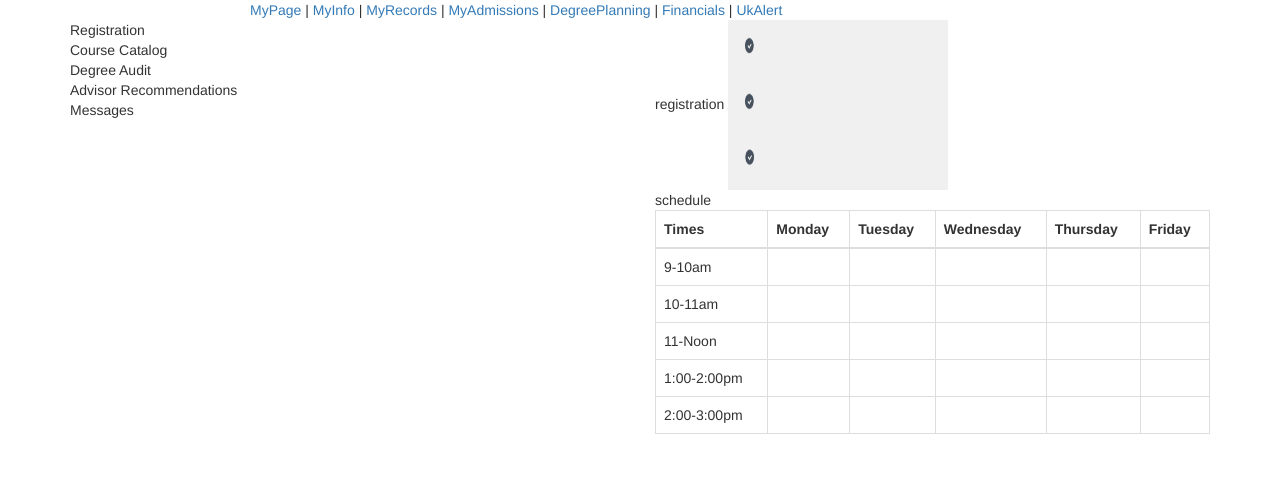
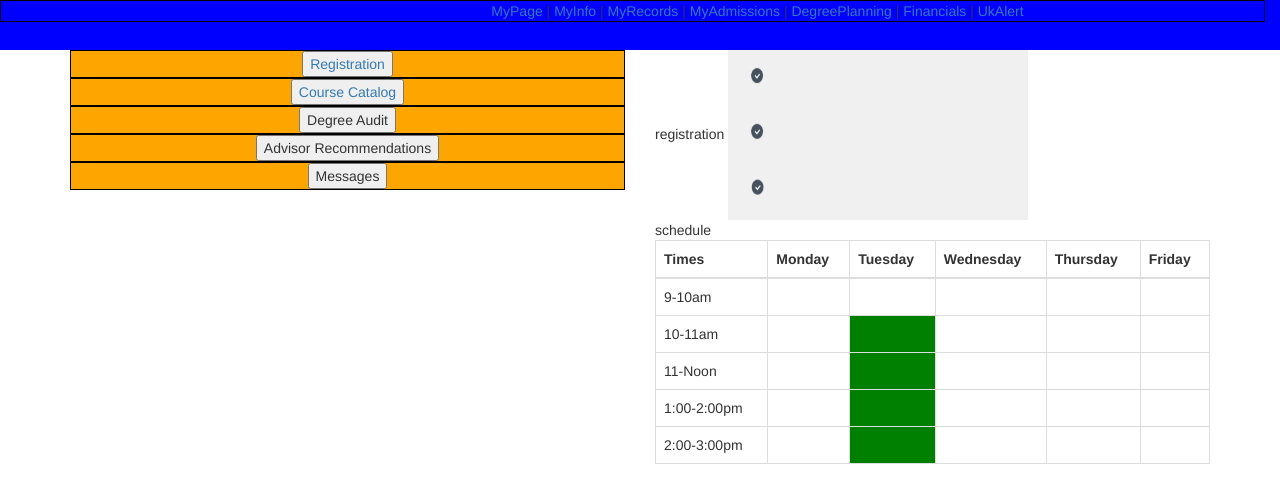
Before and after one commit to sjkl222/myuk, a plain HTML site: page index.html in a window 1280 px wide. Drawn offline with nearby package versions, Linux system fonts and the light colour scheme.

Commit message:
Update index.html

```diff
--- a/index.html
+++ b/index.html
@@ -4,7 +4,10 @@
 
   <link rel="stylesheet" href="https://maxcdn.bootstrapcdn.com/bootstrap/3.3.7/css/bootstrap.min.css" integrity="sha384-BVYiiSIFeK1dGmJRAkycuHAHRg32OmUcww7on3RYdg4Va+PmSTsz/K68vbdEjh4u" crossorigin="anonymous">
   <link href="https://fonts.googleapis.com/css?family=Amatic+SC|Open+Sans+Condensed:300" rel="stylesheet">
-<link href: "style.css" rel="stylesheet">
+  <link href="style.css" rel="stylesheet">
+
+</head>
+
 <div class="container-fluid nav">
   <div id="nav">
   <a style="padding-left:250px" href="index.html">MyPage</a> |
@@ -17,33 +20,31 @@
   </div>
 </div>
 
-</head>
-
   <div class="container content">
     <div class="row">
       <div class="col-sm-6">
         <div class="nav-element">
-          Registration
+          <a href="index.html"><button>Registration</button></a>
         </div>
         <div class="nav-element">
-          Course Catalog
+        <a href="coursecatalog.html"><button>Course Catalog</button></a>
         </div>
         <div class="nav-element">
-          Degree Audit
+        <button>Degree Audit</button>
         </div>
-        <div>
-Advisor Recommendations
-</div>
-<div>
-  Messages
-</div>
+        <div class="nav-element">
+        <button>Advisor Recommendations</button>
+        </div>
+        <div class="nav-element">
+        <button>Messages</button>
+        </div>
 
 
       </div>
       <div class="col-sm-6">
         <div>
           registration
-<img src="screenshot.png" width="220px" height="170px" </div>
+<img src="screenshot.png" width="300px" height="170px" </div>
 
 
 
```
